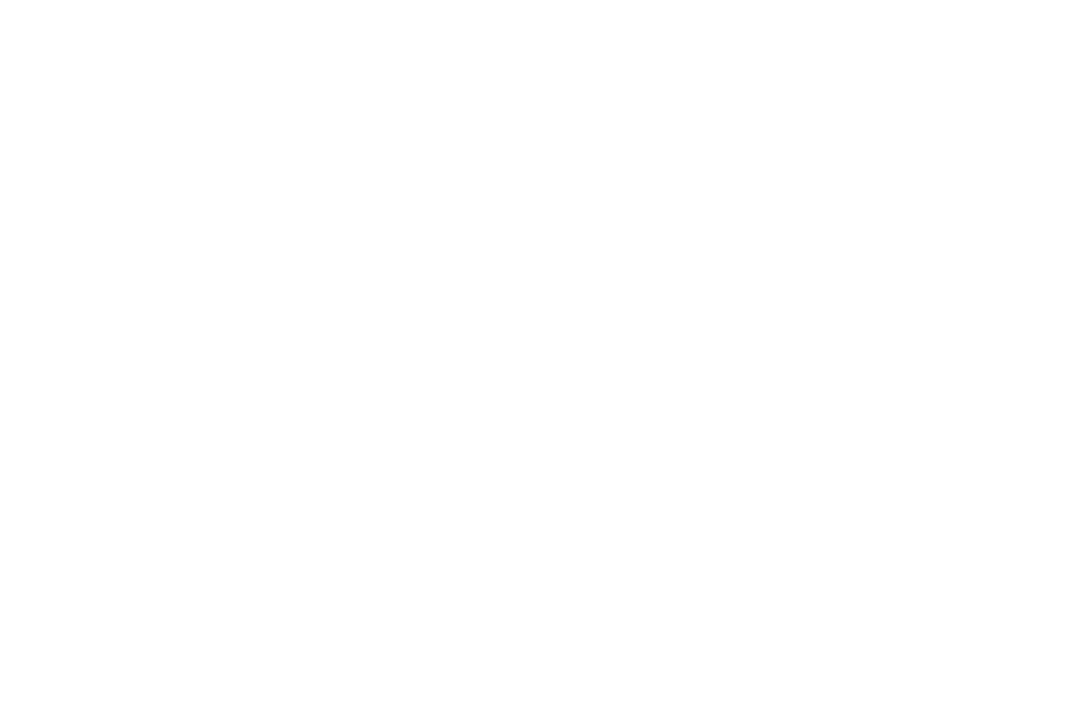
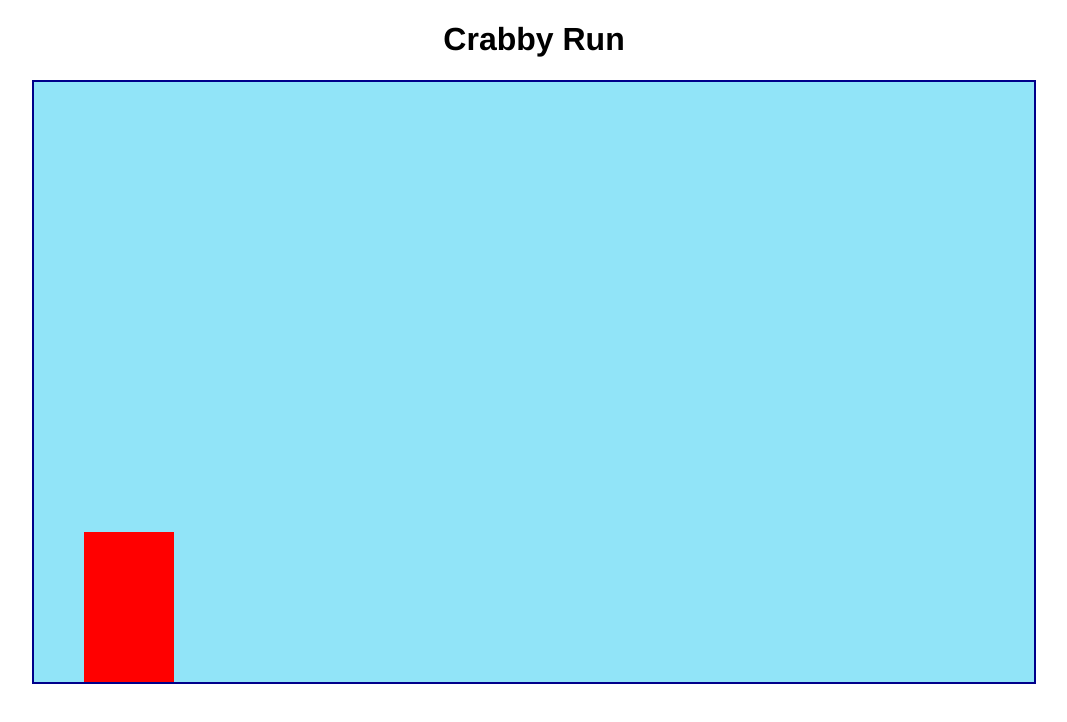
Before and after one commit to AndrewTuritsa/COMP_2170_Project, a plain HTML site: page index.html in a window 1280 px wide. Shown: the whole page, without its empty margins (106-1173 px from the left). Drawn offline with Linux system fonts and the light colour scheme.

Commit message:
add framework

```diff
--- a/index.html
+++ b/index.html
@@ -7,7 +7,8 @@
         <link rel="stylesheet" href="styles/style.css">
 </head>
 <body>
-
+        <h1>Crabby Run</h1>
+        <canvas id="board"></canvas>
         <script src="scripts/index.js"></script>
 </body>
 </html>
--- a/scripts/index.js
+++ b/scripts/index.js
@@ -0,0 +1,114 @@
+let boardWidth = 1000;
+let boardHeight = 600;
+let context;
+
+let crabWidth = 90;
+let crabHeight = 150;
+let crabX = 50;
+let crabY = boardHeight-crabHeight;
+// let crabImg;
+
+let crab = {
+    x : crabX,
+    y: crabY,
+    width : crabWidth,
+    height : crabHeight
+}
+
+//obstacle - plastic, bottles, etc
+
+let obstacleArray = [];
+
+let obstacle1Width = 130;
+let obstacle2Width = 150;
+let obstacle3Width = 160;
+
+let obstacleHeight = 90;
+let obstacleX = 700;
+let obstacleY = boardHeight - obstacleHeight;
+
+// let obstacle1Img;
+// let obstacle2Img;
+// let obstacle3Img;
+
+//physics/speed
+let velocityX = -10;
+let velocityY = 0;
+let gravity = .4;
+
+let score = 0;
+
+window.onload = function() {
+    board = document.getElementById("board");
+    board.height = boardHeight;
+    board.width = boardWidth;
+
+    context = board.getContext("2d");
+
+
+    //crabbox
+    context.fillStyle ="red";
+    context.fillRect(crab.x, crab.y, crab.width, crab.height)
+
+    //crabimage
+    // crabImg = new Image();
+    // crabImg.src = "./img/...";
+    // crabImg.onload = function() {
+    //     context.drawImage(crabImg,crab.x, crab.y, crab.width, crab.height);
+    // }
+    // obstacle1Img = new Image();
+    // obstacle1Img.src = "./img/obstacle1.src";
+
+    // obstacle2Img = new Image();
+    // obstacle2Img.src = "./img/obstacle2.src";
+
+    // obstacle3Img = new Image();
+    // obstacle3Img.src = "./img/obstacle3.src";
+
+    requestAnimationFrame(update);
+    setInterval(placeObstacle, 1000);
+}
+
+function update() {
+    requestAnimationFrame(update);
+
+    //context.drawImage(crabImg,crab.x, crab.y, crab.width, crab.height);
+    context.clearRect(0, 0, board.width, board.height)
+    context.fillStyle ="red";
+    context.fillRect(crab.x, crab.y, crab.width, crab.height)
+
+    for (let i = 0; i < obstacleArray.length; i++) {
+        let obstacle = obstacleArray[i];
+        obstacle.x += velocityX;
+        context.fillStyle ="white";
+        context.fillRect(obstacle.x, obstacle.y, obstacle.width, obstacle.height)
+    }
+}
+
+function placeObstacle() {
+
+    //place obstacle
+    let obstacle = {
+        x : obstacleX,
+        y : obstacleY,
+        width : null,
+        height : obstacleHeight
+    }
+
+    let placeObstacleChance = Math.random();
+
+    if (placeObstacleChance > 0.9) {
+        obstacle.width = obstacle3Width;
+        obstacleArray.push(obstacle);
+    }
+
+    else if (placeObstacleChance > 0.7) {
+        obstacle.width = obstacle2Width;
+        obstacleArray.push(obstacle);
+    }
+    else if (placeObstacleChance > 0.5) {
+        obstacle.width = obstacle1Width;
+        obstacleArray.push(obstacle);
+    }
+
+}
--- a/styles/style.css
+++ b/styles/style.css
@@ -0,0 +1,9 @@
+body {
+    font-family: Helvetica, Arial, sans-serif;
+    text-align: center;
+}
+
+#board {
+    background-color: rgb(145, 228, 248);
+    border: 2px solid darkblue;
+}
```
